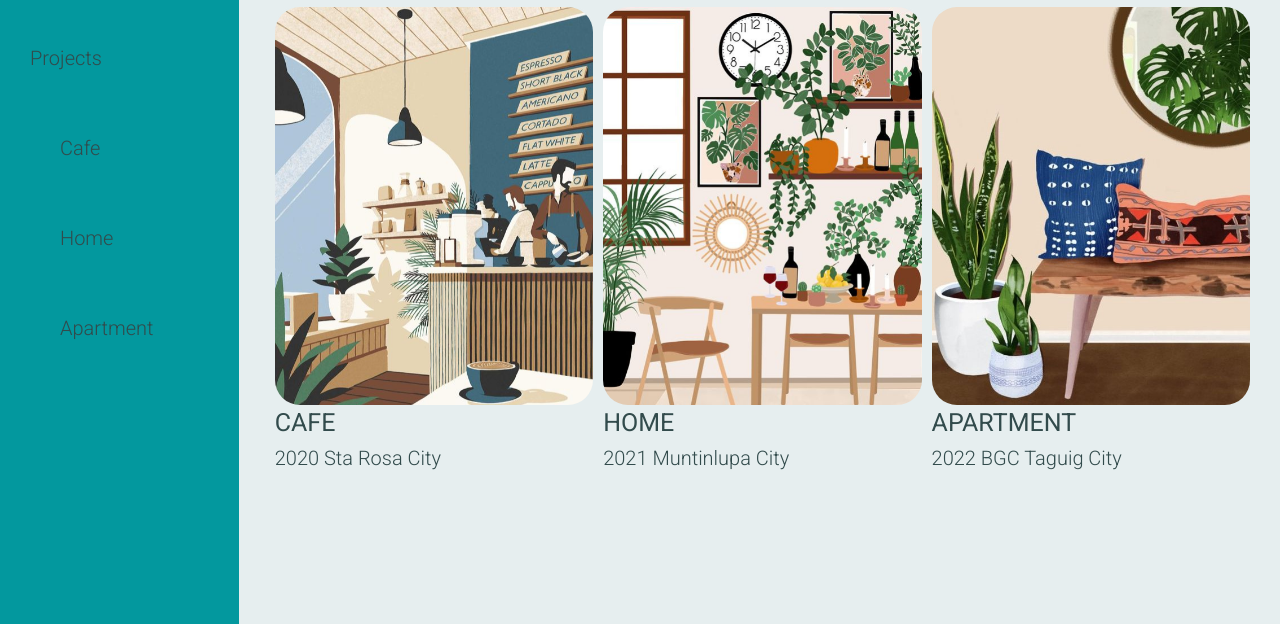
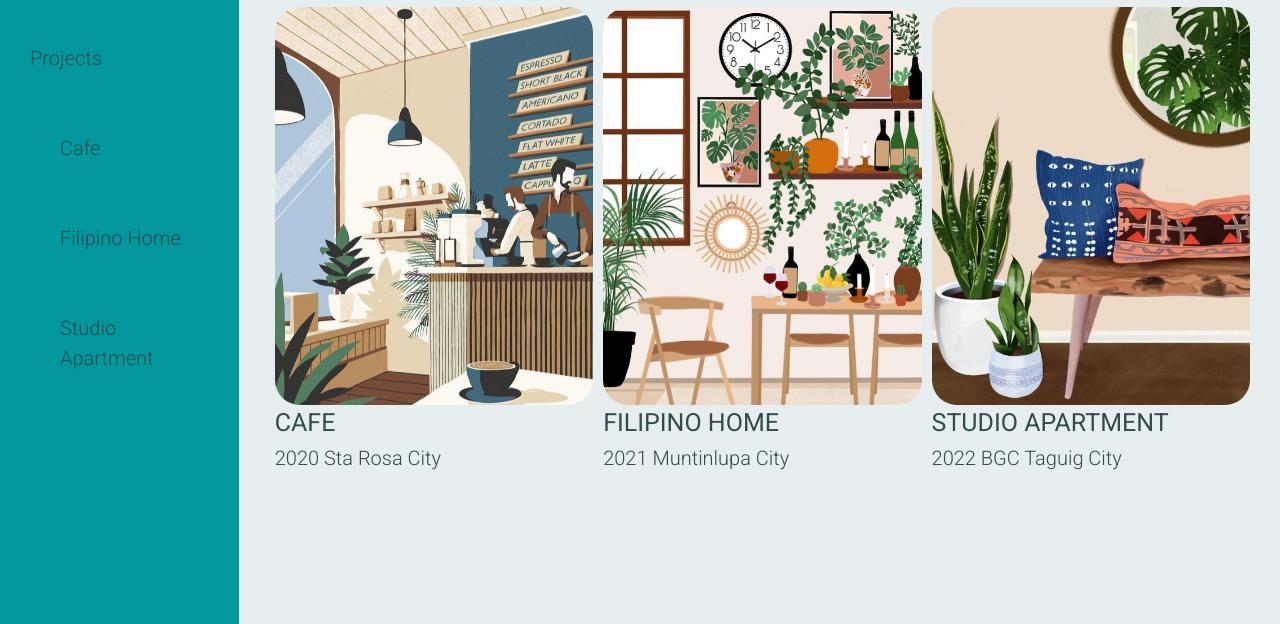
Before and after one commit to dyatco/specSheets, a plain HTML site: page index.html in a window 1280 px wide. Shown: the part 176-800 px from the top of the page. Drawn offline with nearby package versions, Linux system fonts and the light colour scheme.

Commit message:
Update index.html

```diff
--- a/index.html
+++ b/index.html
@@ -48,14 +48,14 @@
 			<div class="project2">
 				<a href="./pages/home.html">
 				<img src="./Images/home.png" alt="home" class="photo container-fluid">
-				<h5>HOME</h5>
+				<h5>FILIPINO HOME</h5>
 				<p>2021 Muntinlupa City</p>
 				</a>
 			</div>
 			<div class="project3">
 				<a href="./pages/apartment.html">
 				<img src="./Images/apartment.png" alt="apartment" class="photo container-fluid">
-				<h5>APARTMENT</h5>
+				<h5>STUDIO APARTMENT</h5>
 				<p>2022 BGC Taguig City</p>
 				</a>
 			</div>
@@ -70,8 +70,8 @@
 					<ul>
 						<li><a href="./pages/cafe.html">
 						Cafe</a></li>
-						<li><a href="./pages/home.html">Home</a></li>
-						<li><a href="./pages/apartment.html">Apartment</a></li>
+						<li><a href="./pages/home.html">Filipino Home</a></li>
+						<li><a href="./pages/apartment.html">Studio Apartment</a></li>
 					</ul>
 				</div>
 				<div class="pb-5" id="bottomSidebar">PREMIUM</div>
```
